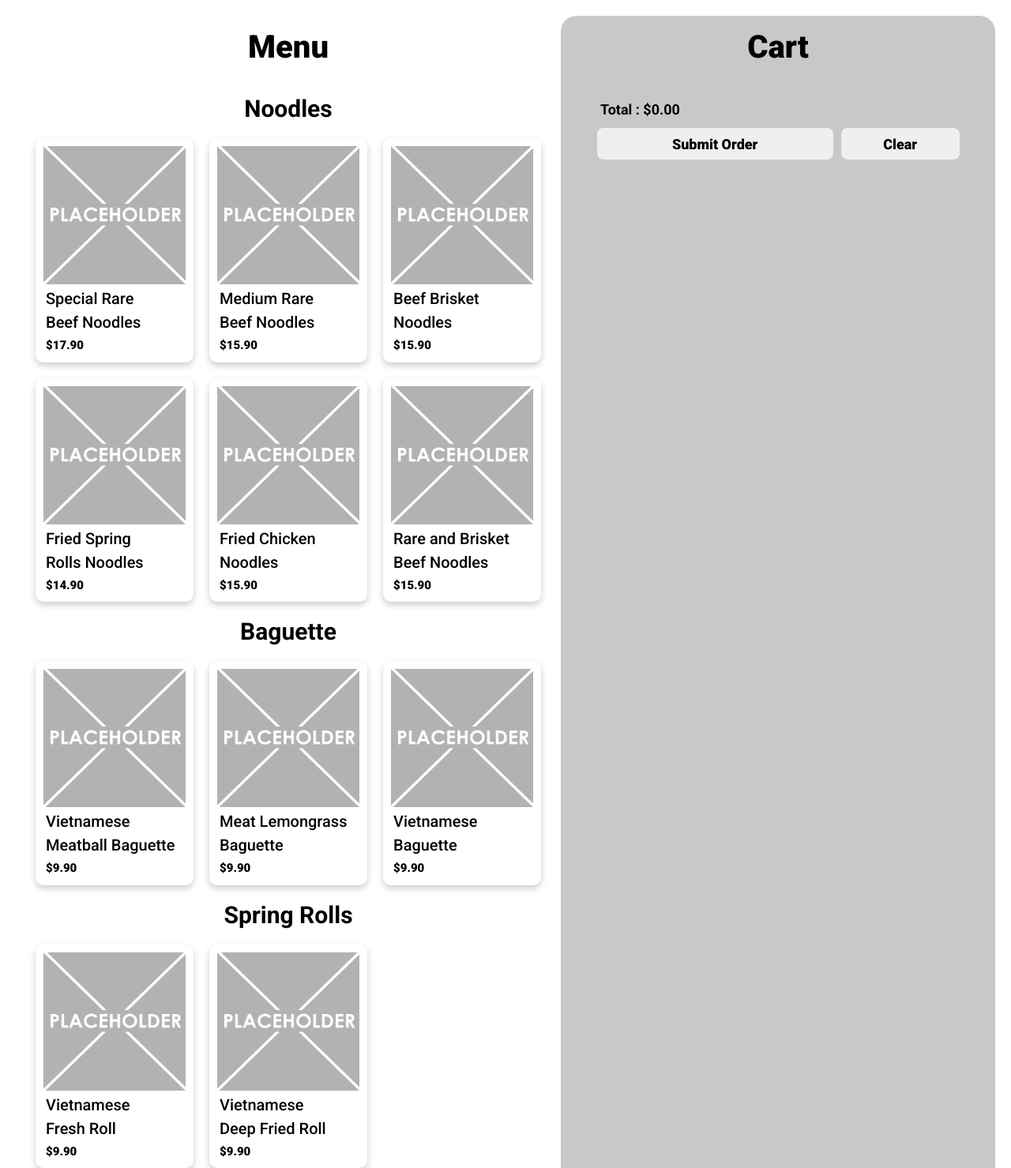
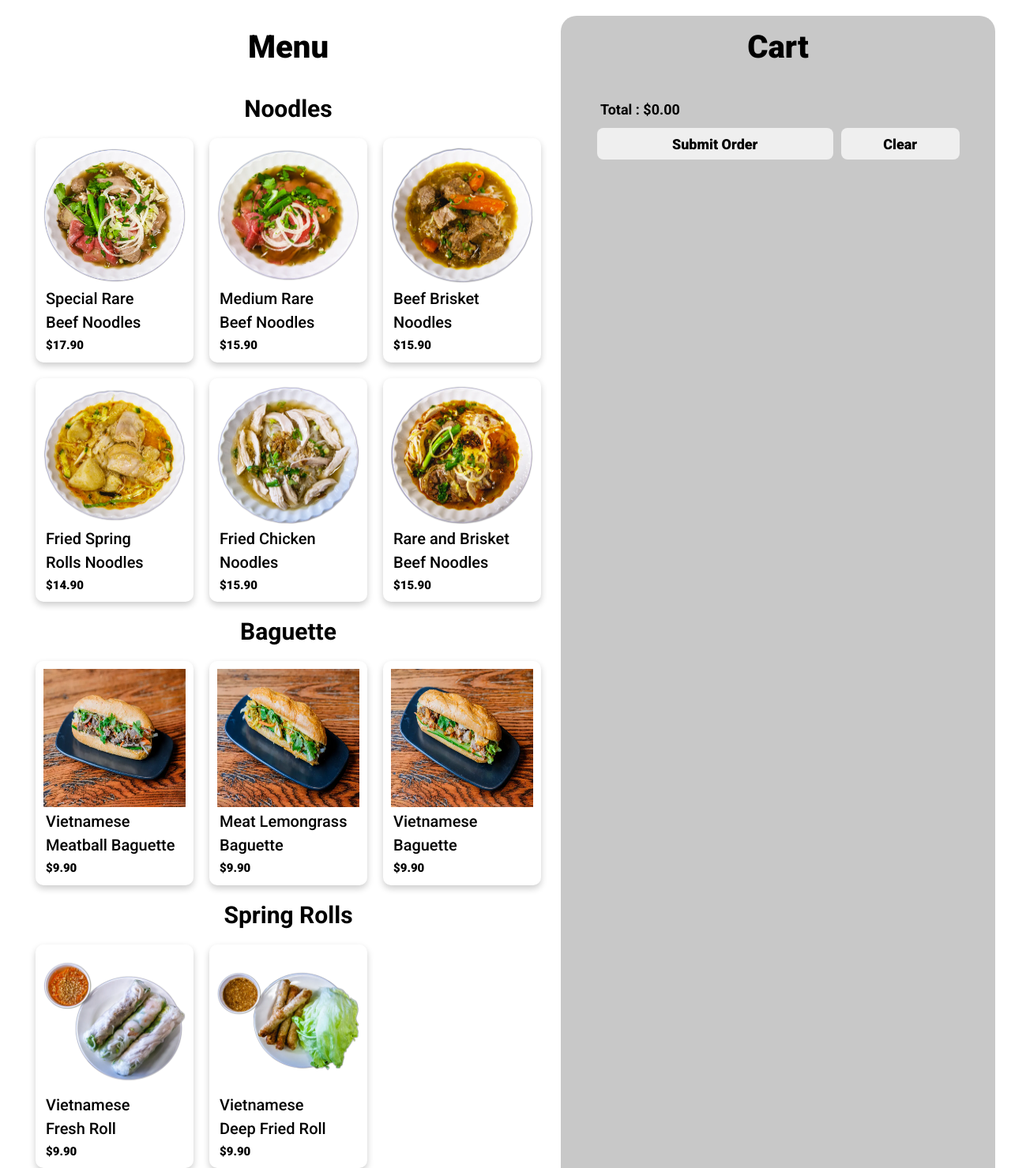
Before and after one commit to NikitaSidaway/RestaurantOrderSystem, a Flask app: page /cashier_screen in a window 1280 px wide. Shown: the whole page at 79% size. Run offline with Flask 3, Linux system fonts and the light colour scheme; data comes from the database, SQL or seed files in the repository; both versions use the stored data as it was after the commit; some libraries are stand-ins or nearby versions.

Commit message:
Added images pulled from the database to each item

```diff
--- a/app.py
+++ b/app.py
@@ -89,6 +89,7 @@ def new_cashier_screen():
         i.id AS item_id,
         i.name AS item_name,
         i.price AS price,
+        i.image AS image,
         i.category AS category,
         c.name AS category_name
     FROM
--- a/templates/home_screen.html
+++ b/templates/home_screen.html
@@ -40,8 +40,6 @@
                 </div>
                 <h2>Customer Screen</h2>
             </a>
-
-
         </div>
     </div>
 </body>
--- a/templates/new_cashier_screen.html
+++ b/templates/new_cashier_screen.html
@@ -32,7 +32,7 @@
                             data-item-id="{{ item['item_id'] }}"
                             data-item-name="{{ item['item_name'] }}"
                             data-item-price="{{ item['price'] }}">
-                            <img class="item_image" src="{{ url_for('static', filename='images/placeholder.png') }}" alt="item_image">
+                            <img class="item_image" src="{{ url_for('static', filename='images/' ~ item['image']) }}">
                             <h3>{{ item["item_name"] }}</h3>
                             <h4>${{ "%.2f"|format(item["price"]) }}</h4>
                          </div>
```
Also changed, not shown: RestaurantDatabase.db, static/images/beefbrisketnoodles.webp (added), static/images/deepfriedroll.webp (added), static/images/freshroll.webp (added), static/images/friedchickennoodles.webp (added), static/images/friedspringrollsnoodles.webp (added), static/images/lemongrassbaguette.webp (added), static/images/mediumrarebeefnoodles.webp (added), static/images/metballbaguette.webp (added), static/images/rareandbrisketnoodles.webp (added), static/images/rarebeef.webp (added), static/images/vietnamesebaguette.webp (added).
